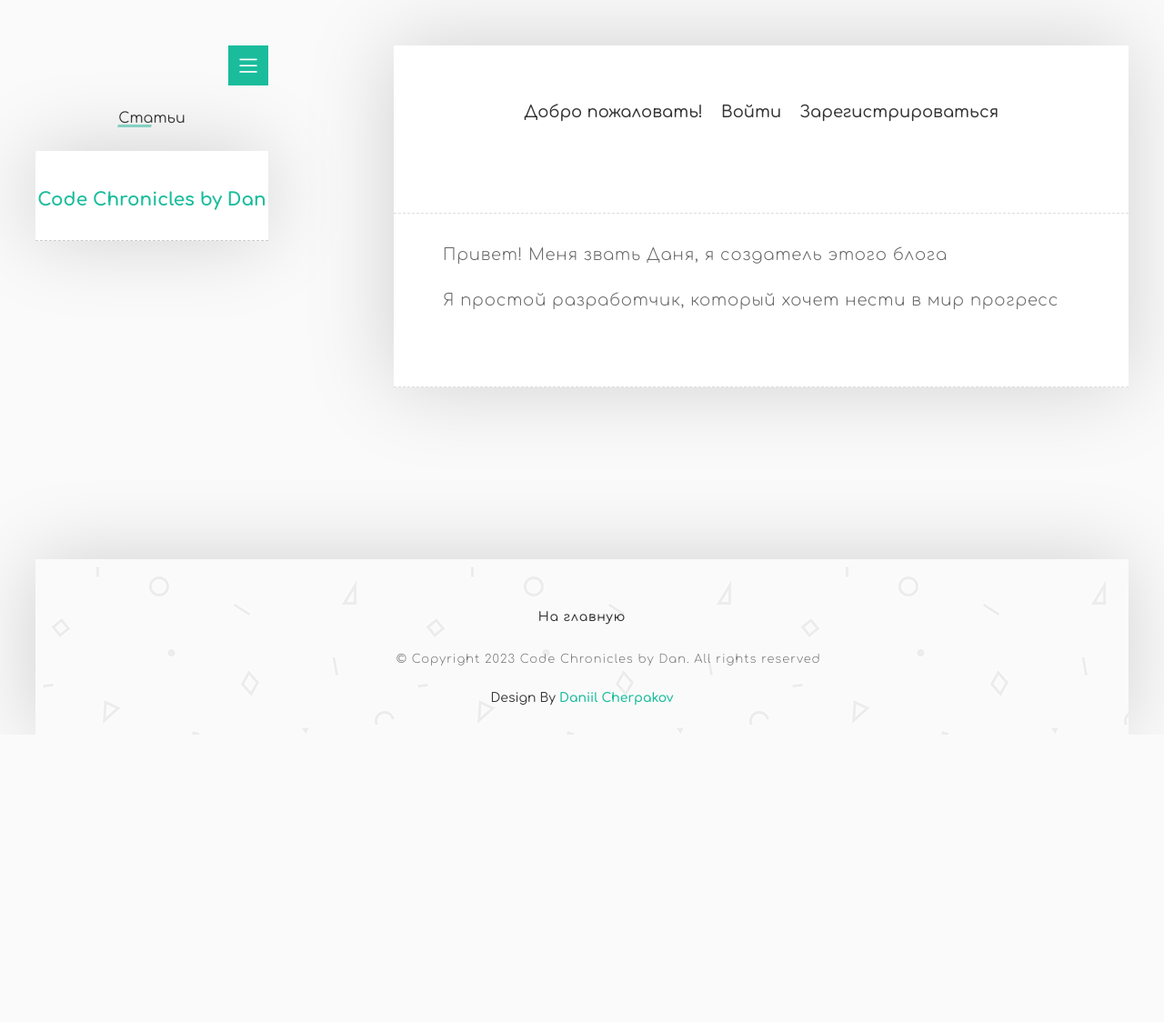
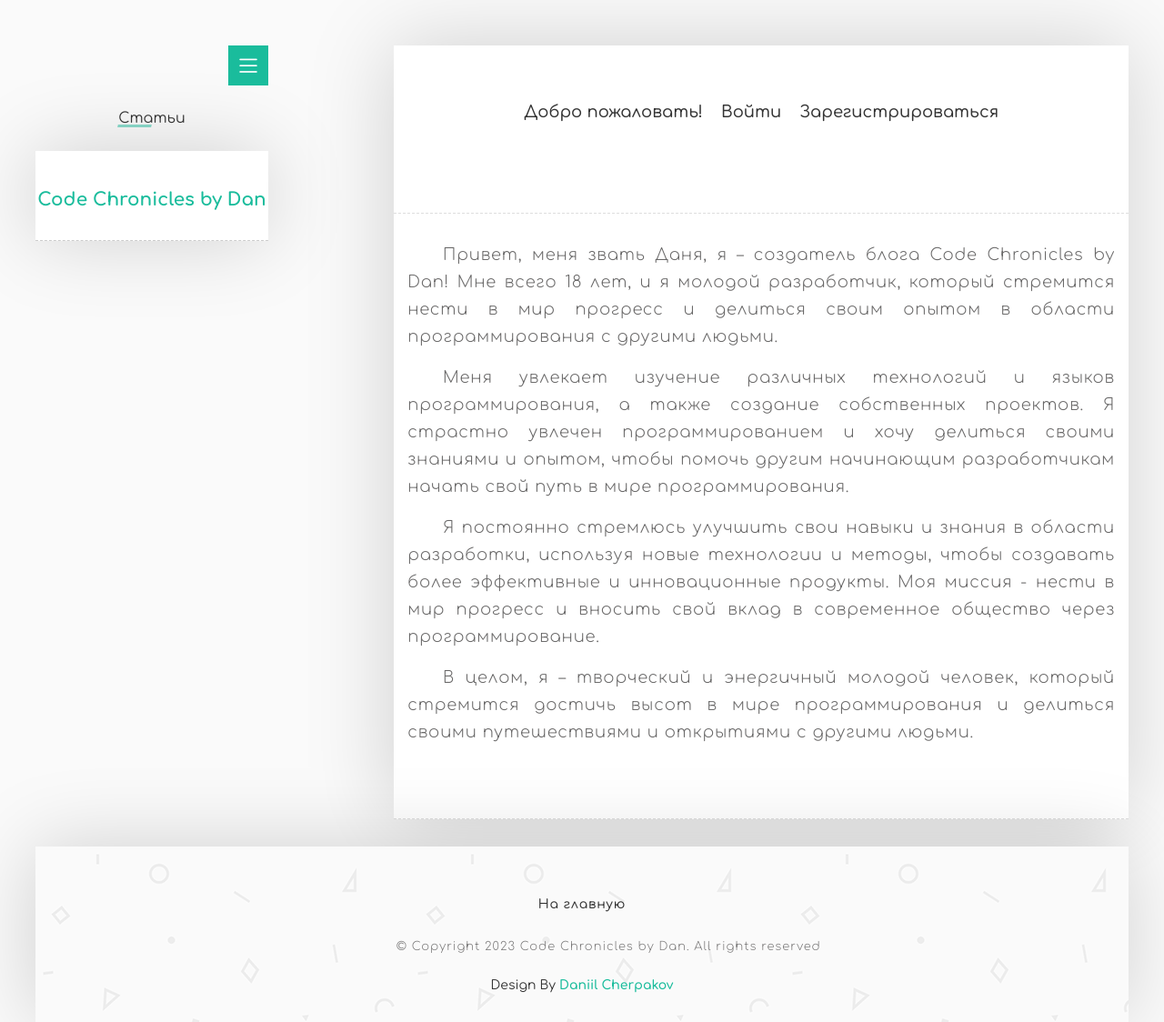
Before and after one commit to GitChel2/Blog, a PHP site: page /templates/main/aboutMe.php in a window 1280 px wide. Shown: the whole page at 91% size. Before the commit the page ends 808 px from the top, so only its background shows below. Run offline with PHP 8.4, Linux system fonts and the light colour scheme; data that the repository does not hold is empty.

Commit message:
Update aboutMe.php

```diff
--- a/templates/main/aboutMe.php
+++ b/templates/main/aboutMe.php
@@ -2,9 +2,21 @@
 
     <div class="blog-post">
 
-        <p>Привет! Меня звать Даня, я создатель этого блога</p>
-        <h2></h2>
-        <p>Я простой разработчик, который хочет нести в мир прогресс</p>
+        <p>
+            Привет, меня звать Даня, я – создатель блога Code Chronicles by Dan! Мне всего 18 лет, и я молодой разработчик, который стремится нести в мир прогресс и делиться своим опытом в области программирования с другими людьми.
+        </p>
+
+        <p>
+            Меня увлекает изучение различных технологий и языков программирования, а также создание собственных проектов. Я страстно увлечен программированием и хочу делиться своими знаниями и опытом, чтобы помочь другим начинающим разработчикам начать свой путь в мире программирования.
+        </p>
+
+        <p>
+            Я постоянно стремлюсь улучшить свои навыки и знания в области разработки, используя новые технологии и методы, чтобы создавать более эффективные и инновационные продукты. Моя миссия - нести в мир прогресс и вносить свой вклад в современное общество через программирование.
+        </p>
+
+        <p>
+            В целом, я – творческий и энергичный молодой человек, который стремится достичь высот в мире программирования и делиться своими путешествиями и открытиями с другими людьми.
+        </p>
 
     </div>
 
```
